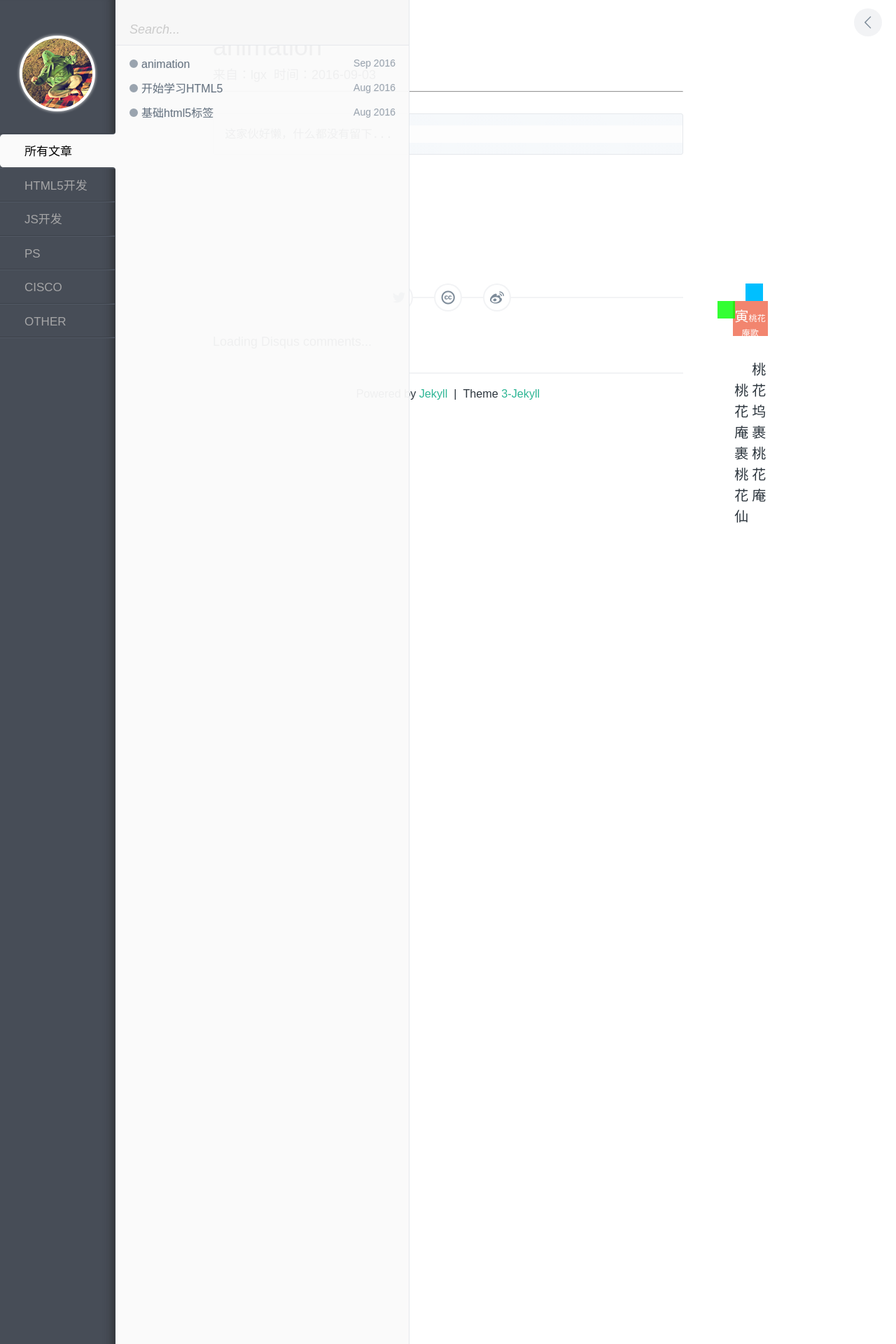
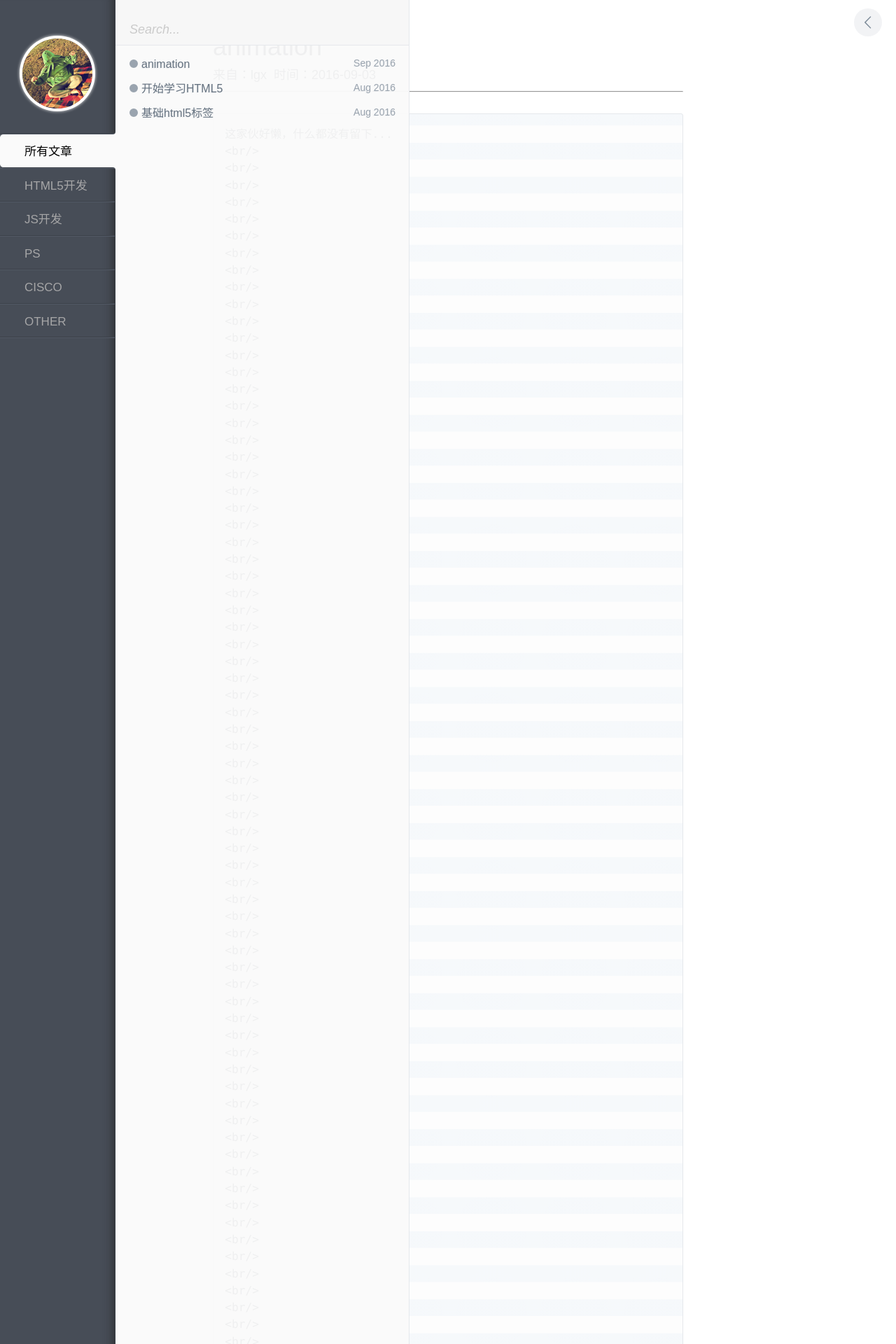
Before and after one commit to WreTlgx/WreTlgx.github.io, a Jekyll site: the page built from _posts/HTML5/2016-09-03-animation.md, in a window 1280 px wide. Shown: the top 1920 px of the page at 70% size. Built offline with Jekyll 4.4.1, drawn with Linux system fonts in a browser that asks for light colours; comment, search, counter and statistics services are not loaded; some of the changed text lies outside the part shown.

Commit message:
再再次修改animstion.md

```diff
--- a/_posts/HTML5/2016-09-03-animation.md
+++ b/_posts/HTML5/2016-09-03-animation.md
@@ -6,7 +6,120 @@
 ---
 
     这家伙好懒，什么都没有留下...
-
+    <br/>
+    <br/>
+    <br/>
+    <br/>
+    <br/>
+    <br/>
+    <br/>
+    <br/>
+    <br/>
+    <br/>
+    <br/>
+    <br/>
+    <br/>
+    <br/>
+    <br/>
+    <br/>
+    <br/>
+    <br/>
+    <br/>
+    <br/>
+    <br/>
+    <br/>
+    <br/>
+    <br/>
+    <br/>
+    <br/>
+    <br/>
+    <br/>
+    <br/>
+    <br/>
+    <br/>
+    <br/>
+    <br/>
+    <br/>
+    <br/>
+    <br/>
+    <br/>
+    <br/>
+    <br/>
+    <br/>
+    <br/>
+    <br/>
+    <br/>
+    <br/>
+    <br/>
+    <br/>
+    <br/>
+    <br/>
+    <br/>
+    <br/>
+    <br/>
+    <br/>
+    <br/>
+    <br/>
+    <br/>
+    <br/>
+    <br/>
+    <br/>
+    <br/>
+    <br/>
+    <br/>
+    <br/>
+    <br/>
+    <br/>
+    <br/>
+    <br/>
+    <br/>
+    <br/>
+    <br/>
+    <br/>
+    <br/>
+    <br/>
+    <br/>
+    <br/>
+    <br/>
+    <br/>
+    <br/>
+    <br/>
+    <br/>
+    <br/>
+    <br/>
+    <br/>
+    <br/>
+    <br/>
+    <br/>
+    <br/>
+    <br/>
+    <br/>
+    <br/>
+    <br/>
+    <br/>
+    <br/>
+    <br/>
+    <br/>
+    <br/>
+    <br/>
+    <br/>
+    <br/>
+    <br/>
+    <br/>
+    <br/>
+    <br/>
+    <br/>
+    <br/>
+    <br/>
+    <br/>
+    <br/>
+    <br/>
+    <br/>
+    <br/>
+    <br/>
+    <br/>
+    <br/>
+    <br/>
 <html>
     <head>
         <meta charset="utf-8">
@@ -153,12 +266,10 @@
     100% {top: -75px; left: -325px; background-color: transparent;}
 }
 
-#null{height: 2000px; width: 20px; position:absolute; top: 400px;}
+
 
         </style>
         <br/>
         <br/>
-        <div id="null">
-        </div>
     </body>
 </html>
```
